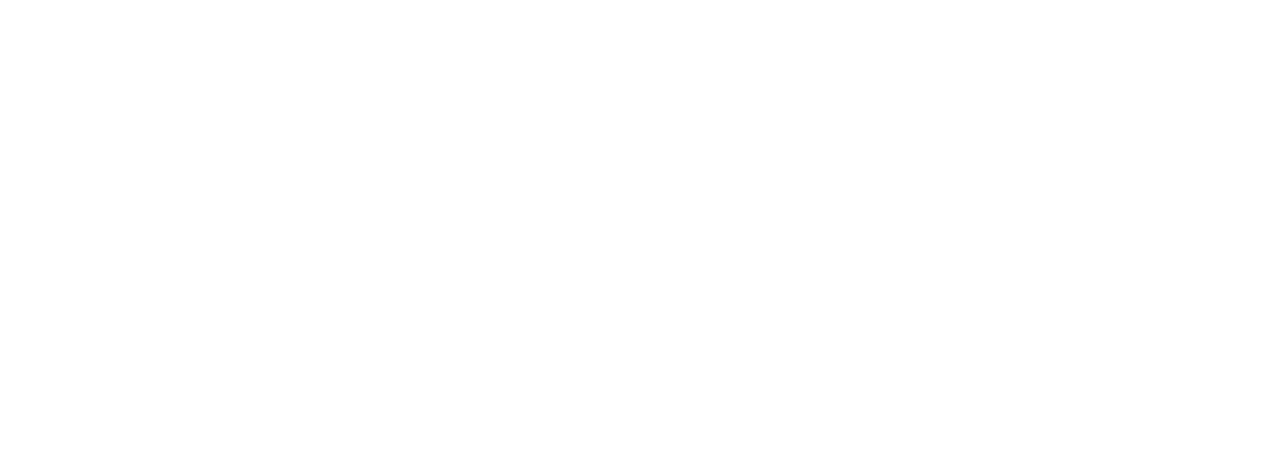
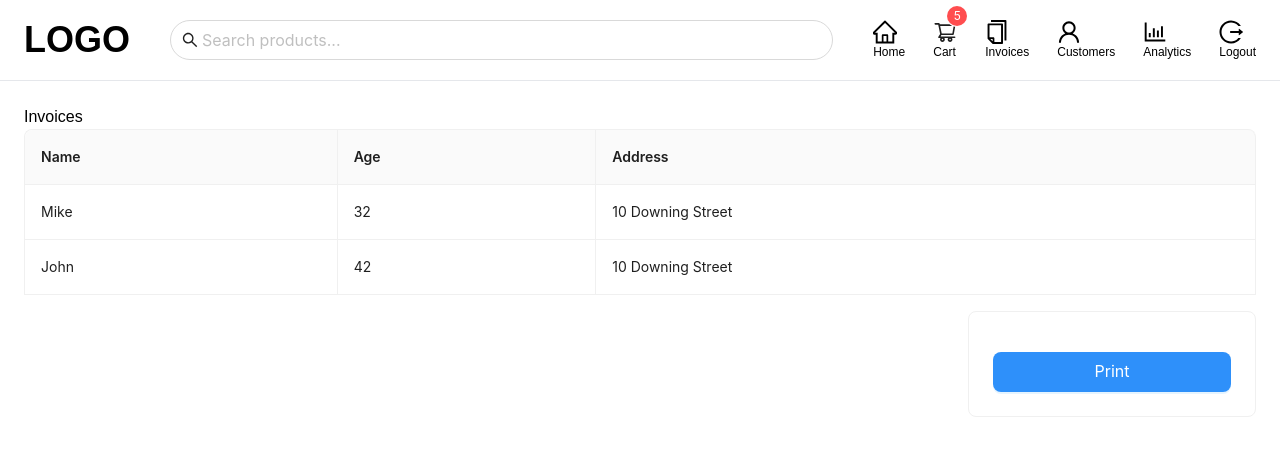
Before and after one commit to eflatuna/mern_pos_application, a React (Create React App) app in the folder client/: page /customers in a window 1280 px wide. Before the commit this address had no page. Shown: the top 456 px of the page. Built offline with nearby package versions, Linux system fonts and the light colour scheme.

Commit message:
Added CustomerPage component and corresponding route to App.jsx

```diff
--- a/client/src/App.jsx
+++ b/client/src/App.jsx
@@ -2,6 +2,7 @@
 import HomePage from "./pages/HomePage";
 import CartPage from "./pages/CartPage";
 import InvoicePage from "./pages/InvoicePage";
+import CustomerPage from "./pages/CustomerPage";
 
 function App() {
 	return (
@@ -10,6 +11,7 @@
 				<Route path="/home" element={<HomePage />} />
 				<Route path="/cart" element={<CartPage />} />
 				<Route path="/invoices" element={<InvoicePage />} />
+				<Route path="/customers" element={<CustomerPage />} />
 			</Routes>
 		</BrowserRouter>
 	);
--- /dev/null
+++ b/client/src/pages/CustomerPage.jsx
@@ -0,0 +1,75 @@
+import { Button, Card, Table } from "antd";
+import Header from "../components/Header/Header";
+import { useState } from "react";
+import PrintInvoice from "../components/invoices/PrintInvoice";
+
+const CustomerPage = () => {
+	const [isModalOpen, setIsModalOpen] = useState(false);
+	const dataSource = [
+		{
+			key: "1",
+			name: "Mike",
+			age: 32,
+			address: "10 Downing Street",
+		},
+		{
+			key: "2",
+			name: "John",
+			age: 42,
+			address: "10 Downing Street",
+		},
+	];
+
+	const columns = [
+		{
+			title: "Name",
+			dataIndex: "name",
+			key: "name",
+		},
+		{
+			title: "Age",
+			dataIndex: "age",
+			key: "age",
+		},
+		{
+			title: "Address",
+			dataIndex: "address",
+			key: "address",
+		},
+	];
+
+	return (
+		<>
+			<Header />
+			<div className="px-6 ">
+				<h1 text-4xl font-bold text-center mb-4>
+					Invoices
+				</h1>
+				<Table
+					dataSource={dataSource}
+					columns={columns}
+					bordered
+					pagination={false}
+				/>
+				<div className="cart-total flex justify-end mt-4">
+					<Card className="w-72">
+						<Button
+							className="mt-4 w-full !bg-light-blue"
+							type="primary"
+							size="large"
+							onClick={() => setIsModalOpen(true)}
+						>
+							Print
+						</Button>
+					</Card>
+				</div>
+				<PrintInvoice
+					isModalOpen={isModalOpen}
+					setIsModalOpen={setIsModalOpen}
+				/>
+			</div>
+		</>
+	);
+};
+
+export default CustomerPage;
```
